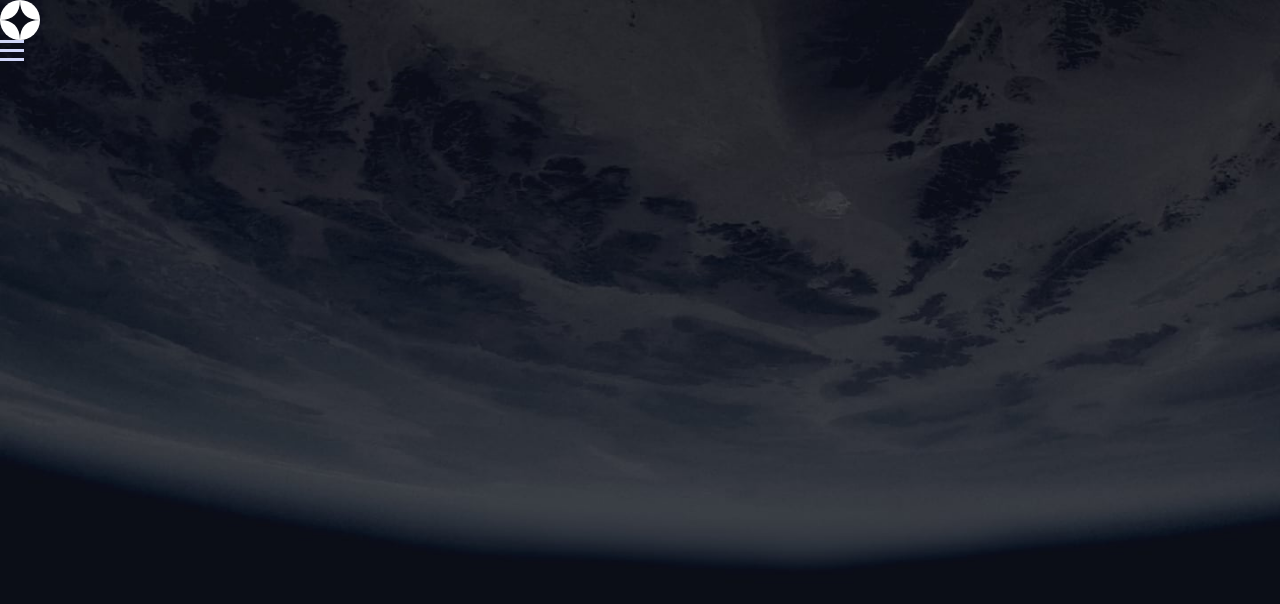
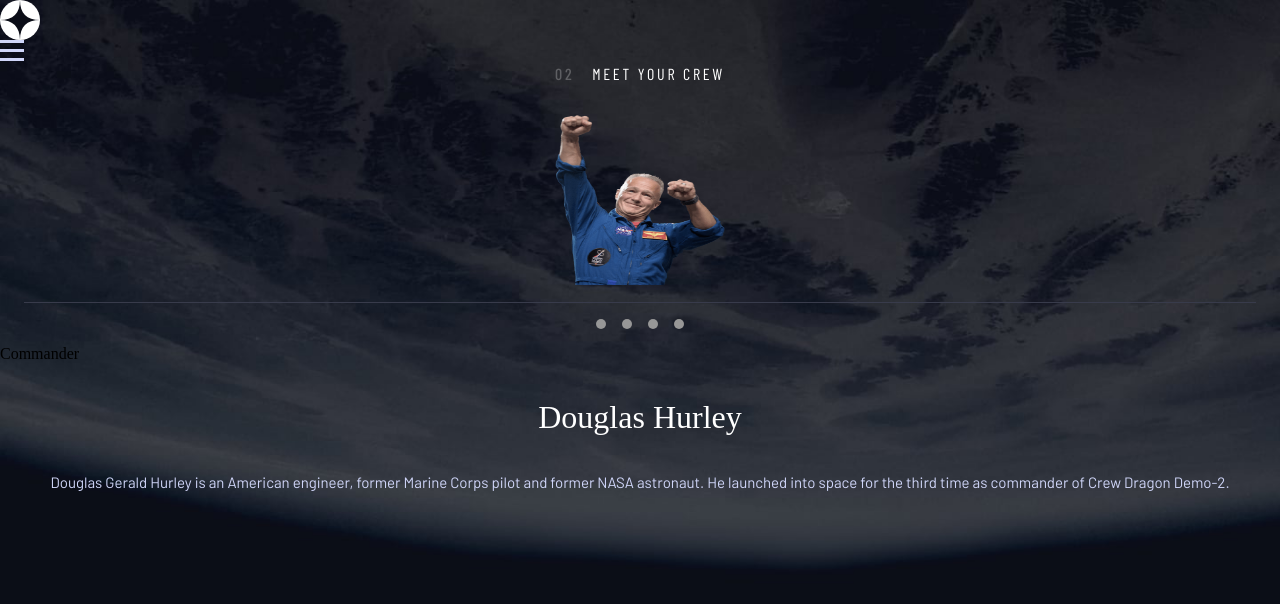
Before and after one commit to Zansuken/space-tourism, a React (Create React App) app: page /crew in a window 1280 px wide. Shown: the top 604 px of the page. Built offline with nearby package versions, Linux system fonts and the light colour scheme; a web font is replaced by a local one.

Commit message:
feat(crew): added layout contents

```diff
--- a/src/pages/Crew.tsx
+++ b/src/pages/Crew.tsx
@@ -1,6 +1,7 @@
-import { useLayoutEffect } from "react";
+import { useLayoutEffect, useState } from "react";
 import Logo from "../components/Logo";
 import NavMenu from "../components/Nav";
+import datas from "../data/data.json";
 
 function Crew() {
 
@@ -10,12 +11,34 @@
         body.className = 'bg-crew'
     }, [])
 
+    const [crewMateIndex, setCrewMateIndex] = useState(0)
+
+    const crew = [...datas.crew]
+    const crewName = crew.map((element, index) => {
+        const name = element.name.replace(/\s/g, '-').toLocaleLowerCase()
+        return name
+    })
+    const navigation = crew.map((element, index) =>
+        <button className='crew-nav-buttons' key={element.name} onClick={() => setCrewMateIndex(index)}></button>)
+    const image = require('../../public/assets/crew/image-' + crewName[crewMateIndex] + '.png')
+
     return (
         <>
             <header>
                 <Logo />
                 <NavMenu />
             </header>
+            <h2><span className="number">02</span>MEET YOUR CREW</h2>
+            <img src={image} alt={crew[crewMateIndex].name + " picture"} />
+            <div className="separation-line"></div>
+            <div className="crew-nav">
+                <ul>{navigation}</ul>
+            </div>
+            <div className="infos-wrapper">
+                <span>{crew[crewMateIndex].role}</span>
+                <h1>{crew[crewMateIndex].name}</h1>
+                <p>{crew[crewMateIndex].bio}</p>
+            </div>
         </>
     );
 }
--- a/src/styles/app.scss
+++ b/src/styles/app.scss
@@ -1,6 +1,7 @@
 @import url(./pages/destination.scss);
 @import url(./fonts.scss);
 @import url(./pages/home.scss);
+@import url(./pages/crew.scss);
 @import url(./components/nav.scss);
 @import url(./reset-styles.scss);
 @import url(./components/logo.scss);
--- /dev/null
+++ b/src/styles/pages/crew.scss
@@ -0,0 +1,22 @@
+.crew-nav {
+    width: 100vw;
+    display: flex;
+    justify-content: center;
+    ul  {
+        width: 88px;
+        display: flex;
+        justify-self: center;
+        justify-content: space-between;
+        padding: 0;
+        .crew-nav-buttons {
+            padding: 0;
+            appearance: none;
+            border: none;
+            width: 10px;
+            height: 10px;
+            border-radius: 50%;
+            background: #979797;
+            cursor: pointer;
+        }
+    }
+}
```
